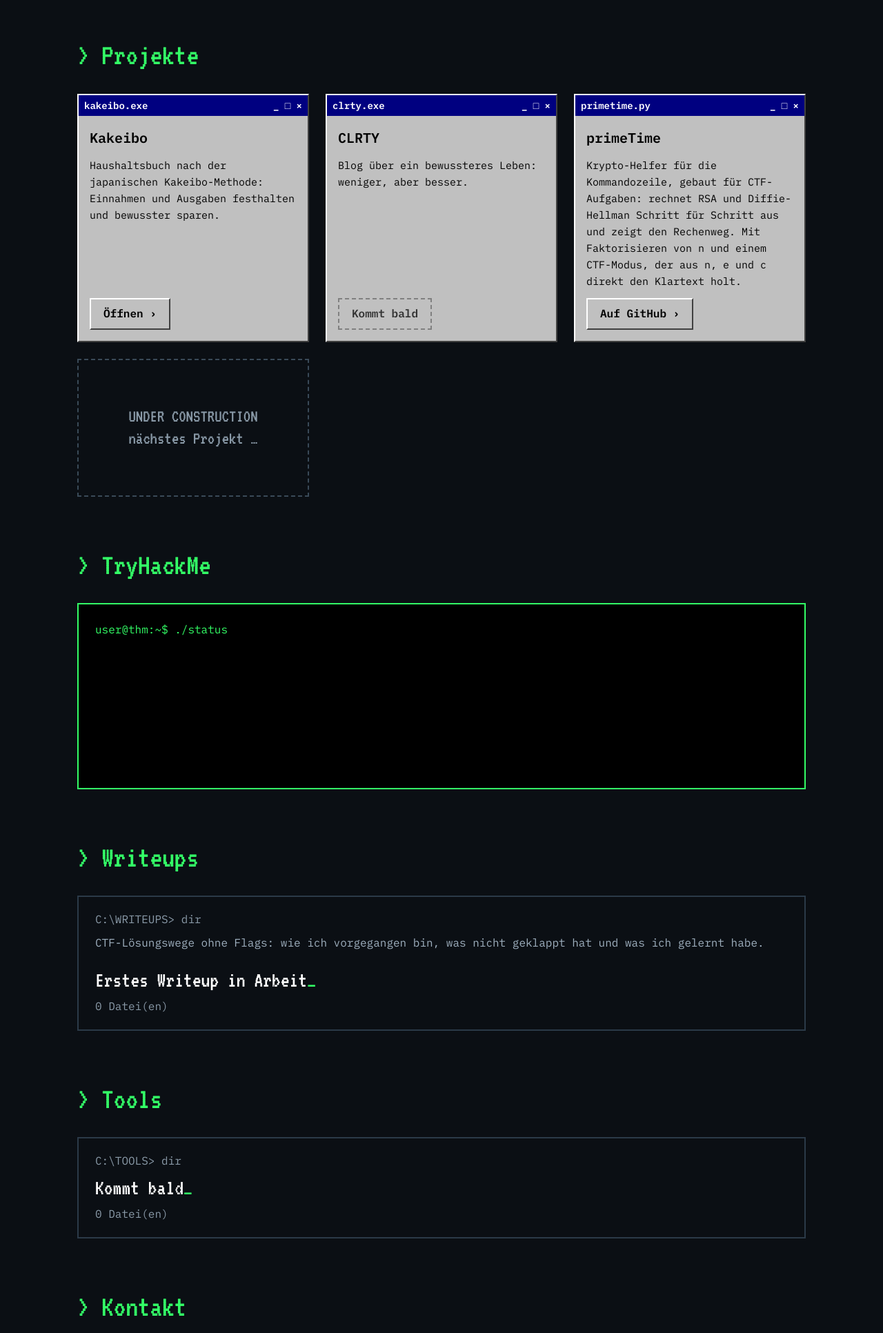
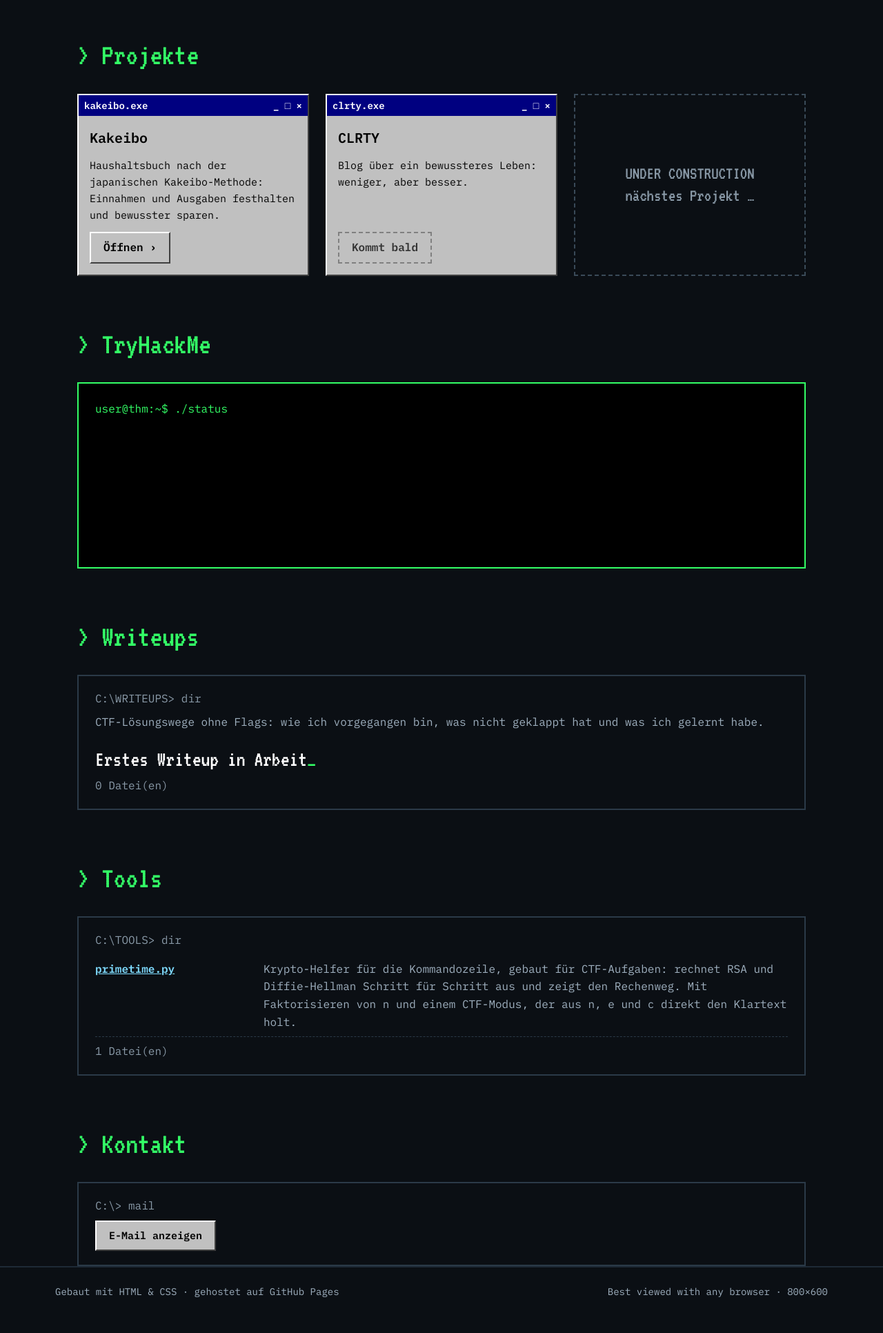
Before and after one commit to retoro753/retoro753.github.io, a plain HTML site: page index.html in a window 1280 px wide. Shown: the part 180-2112 px from the top of the page at 69% size. After the commit the page ends 2087 px from the top, so only its background shows below. Drawn offline with Linux system fonts and the light colour scheme; grey boxes are pictures that could not be loaded.

Commit message:
primeTime von Projekte zu Tools verschoben

```diff
--- a/index.html
+++ b/index.html
@@ -57,15 +57,6 @@
         </div>
       </article>
 
-      <article class="window bevel">
-        <div class="titlebar"><span>primetime.py</span><span aria-hidden="true">_ □ ×</span></div>
-        <div class="window-body">
-          <h3>primeTime</h3>
-          <p data-i18n="primetime">Krypto-Helfer für die Kommandozeile, gebaut für CTF-Aufgaben: rechnet RSA und Diffie-Hellman Schritt für Schritt aus und zeigt den Rechenweg. Mit Faktorisieren von n und einem CTF-Modus, der aus n, e und c direkt den Klartext holt.</p>
-          <a class="btn95 bevel" href="https://github.com/retoro753/primeTime" data-i18n="github">Auf GitHub ›</a>
-        </div>
-      </article>
-
       <article class="construction pixel">
         <p>UNDER CONSTRUCTION</p>
         <p data-i18n="nextProject">nächstes Projekt …</p>
@@ -101,8 +92,11 @@
     <h2 class="pixel">&gt; Tools</h2>
     <div class="dir">
       <p class="prompt">C:\TOOLS&gt; dir</p>
-      <p class="soon pixel"><span data-i18n="soon">Kommt bald</span><span class="cursor" aria-hidden="true">_</span></p>
-      <p class="prompt" data-i18n="files">0 Datei(en)</p>
+      <div class="entry">
+        <a href="https://github.com/retoro753/primeTime">primetime.py</a>
+        <span data-i18n="primetime">Krypto-Helfer für die Kommandozeile, gebaut für CTF-Aufgaben: rechnet RSA und Diffie-Hellman Schritt für Schritt aus und zeigt den Rechenweg. Mit Faktorisieren von n und einem CTF-Modus, der aus n, e und c direkt den Klartext holt.</span>
+      </div>
+      <p class="prompt" data-i18n="files">1 Datei(en)</p>
     </div>
   </section>
 
--- a/main.js
+++ b/main.js
@@ -13,7 +13,7 @@
       writeupsIntro: 'CTF-Lösungswege ohne Flags: wie ich vorgegangen bin, was nicht geklappt hat und was ich gelernt habe.',
       writeupsSoon: 'Erstes Writeup in Arbeit',
       allWriteups: 'Alle Writeups ›',
-      files: '0 Datei(en)',
+      files: '1 Datei(en)',
       contact: 'Kontakt',
       showMail: 'E-Mail anzeigen',
       footer: 'Gebaut mit HTML & CSS · gehostet auf GitHub Pages'
@@ -31,7 +31,7 @@
       writeupsIntro: "CTF walkthroughs without flags: how I approached it, what didn't work and what I learned.",
       writeupsSoon: 'First writeup in progress',
       allWriteups: 'All writeups ›',
-      files: '0 file(s)',
+      files: '1 file(s)',
       contact: 'Contact',
       showMail: 'Show email',
       footer: 'Built with HTML & CSS · hosted on GitHub Pages'
--- a/style.css
+++ b/style.css
@@ -88,3 +88,4 @@
   }
   .thm-badge { display: block; width: 400px; max-width: 100%; height: 172px; border: 0; overflow: hidden; color-scheme: light; }
   .soon-label { align-self: flex-start; padding: 8px 18px; border: 2px dashed #808080; color: #333333; font-weight: 600; }
+  .entry span { flex: 1 1 320px; }
```
